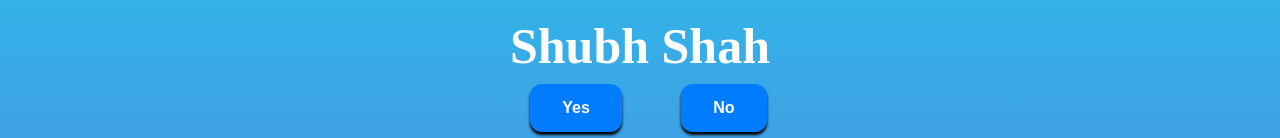
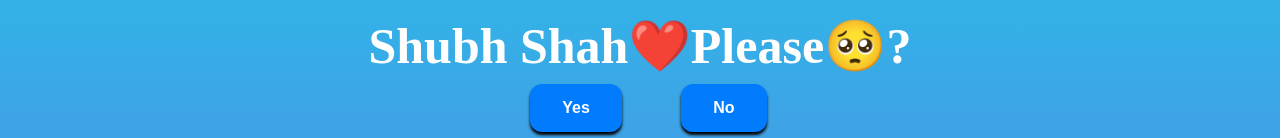
Before and after one commit to shubh0110/Dating-App, a plain HTML site: page index.html in a window 1280 px wide. Shown: the part 581-719 px from the top of the page. Drawn offline with Linux system fonts and the light colour scheme.

Commit message:
index.html

```diff
--- a/index.html
+++ b/index.html
@@ -18,7 +18,7 @@
         />
       </div>
       <div>
-        <h1 class="header_text">Shubh Shah</h1>
+        <h1 class="header_text">Shubh Shah❤️Please🥺?</h1>
       </div>
       <div class="buttons">
         <button class="btn" id="yesButton" onclick="nextPage()">Yes</button>
```
